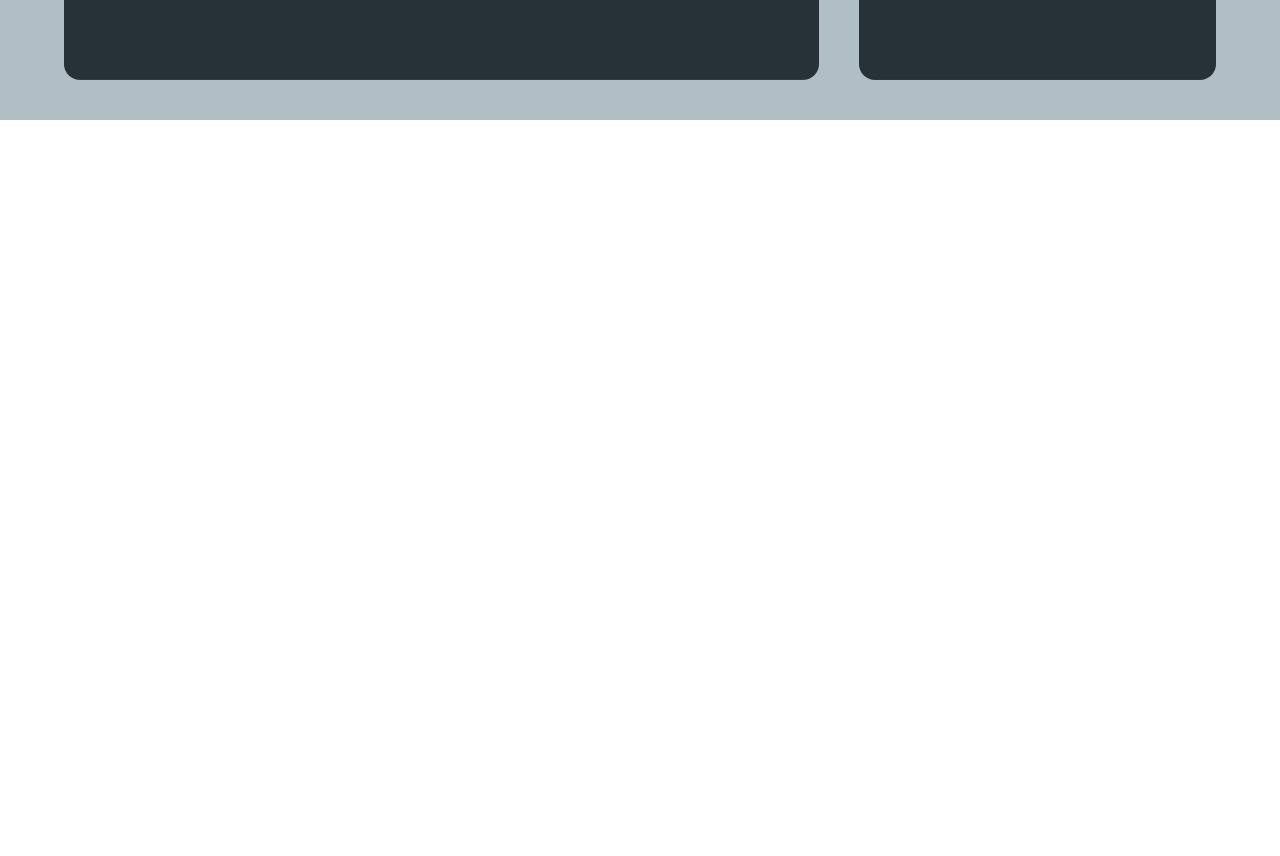
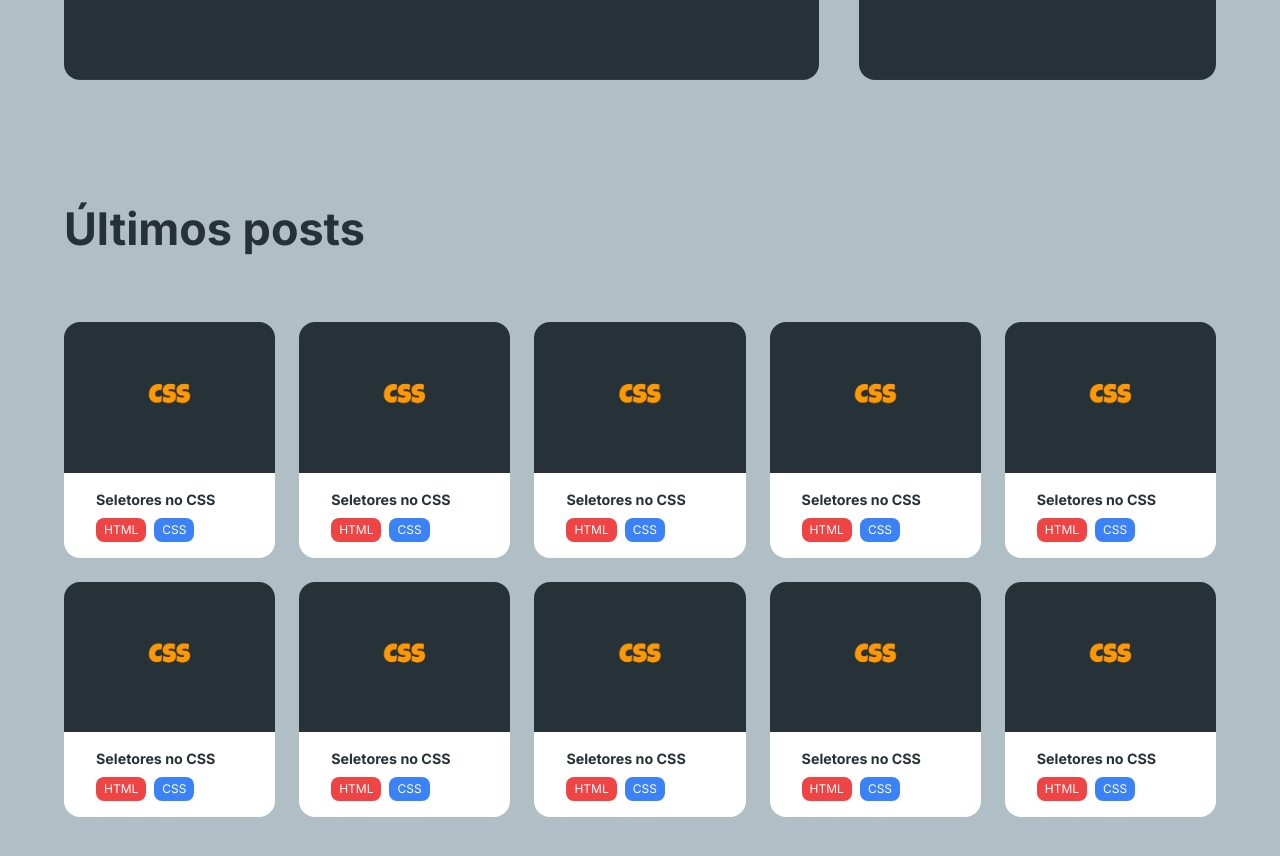
Before and after one commit to CaiqueMorales20/blog-c, a Next.js app: page / in a window 1280 px wide. Shown: the part 680-1536 px from the top of the page. Before the commit the page ends 800 px from the top, so only its background shows below. Built offline with nearby package versions, Linux system fonts and the light colour scheme.

Commit message:
:sparkles: feat: Main

```diff
--- /dev/null
+++ b/app/(Home)/Main/Post/index.tsx
@@ -0,0 +1,22 @@
+import Image from 'next/image'
+
+// Functional Component
+export default function Post() {
+  // Rendering
+  return (
+    <div className="cursor-pointer overflow-hidden rounded-2xl duration-300 ease-in-out hover:scale-90">
+      <Image src="/thumb.jpg" alt="Post" width={500} height={500} />
+      <div className="flex flex-col gap-2 bg-white px-8 py-4">
+        <h2 className="text-sm font-bold text-primary">Seletores no CSS</h2>
+        <div className="flex gap-2">
+          <div className="w-max rounded-lg bg-red-500 px-2 py-1">
+            <h3 className="text-xs text-white">HTML</h3>
+          </div>
+          <div className="w-max rounded-lg bg-blue-500 px-2 py-1">
+            <h3 className="text-xs text-white">CSS</h3>
+          </div>
+        </div>
+      </div>
+    </div>
+  )
+}
--- /dev/null
+++ b/app/(Home)/Main/index.tsx
@@ -0,0 +1,24 @@
+// Imported Components
+import Post from './Post'
+
+// Functional Component
+export default function Main() {
+  // Rendering
+  return (
+    <main className="flex flex-col gap-16 pt-20">
+      <h1 className="text-xl font-bold text-primary">Últimos posts</h1>
+      <div className="grid w-full  grid-cols-1 gap-6 pb-24 sm:grid-cols-3 md:grid-cols-4 lg:grid-cols-5">
+        <Post />
+        <Post />
+        <Post />
+        <Post />
+        <Post />
+        <Post />
+        <Post />
+        <Post />
+        <Post />
+        <Post />
+      </div>
+    </main>
+  )
+}
--- a/app/(Home)/index.tsx
+++ b/app/(Home)/index.tsx
@@ -1,5 +1,6 @@
 // Imported Components
 import Hero from './Hero'
+import Main from './Main'
 
 // Functional Component
 export default function Home() {
@@ -7,6 +8,7 @@ export default function Home() {
   return (
     <div>
       <Hero />
+      <Main />
     </div>
   )
 }
```
